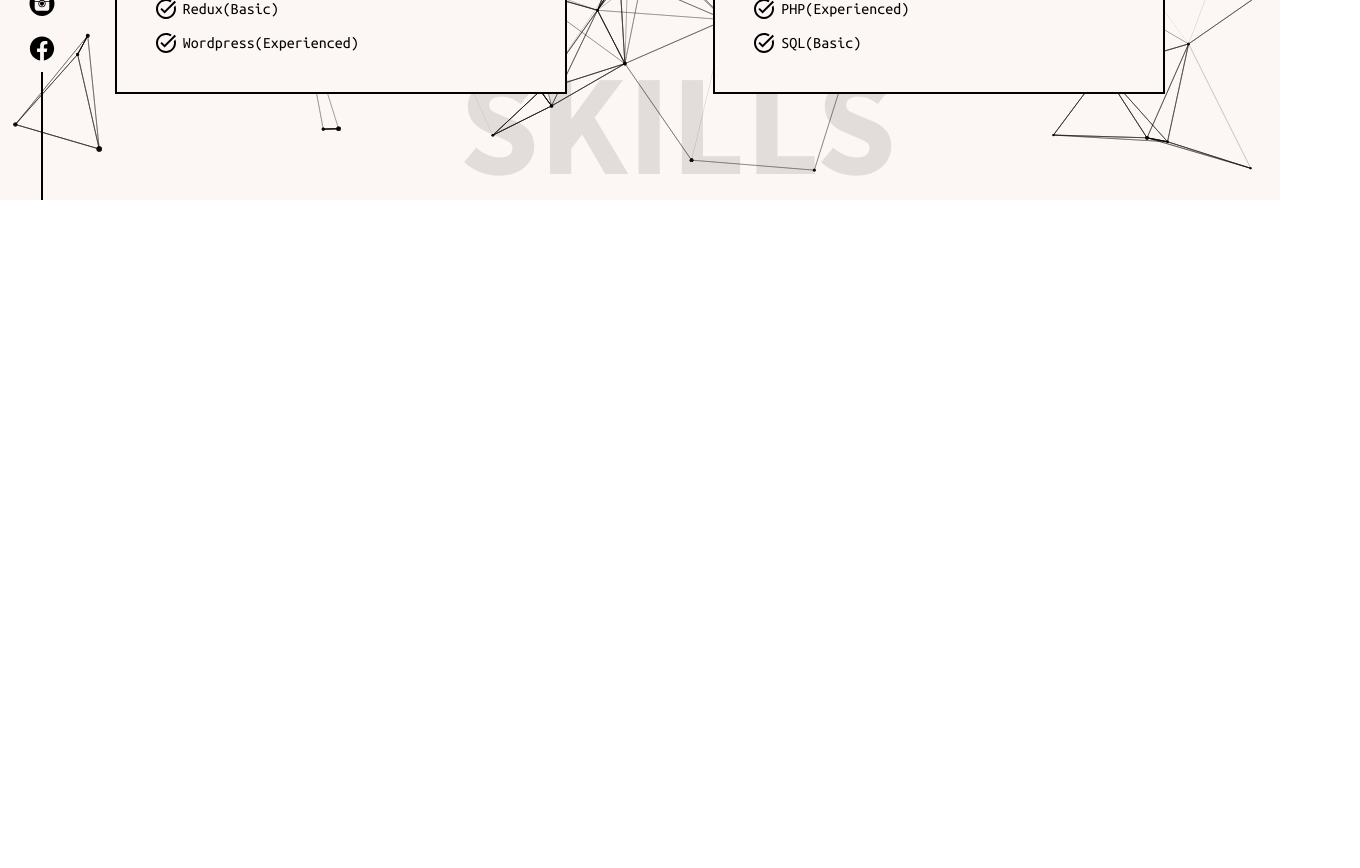
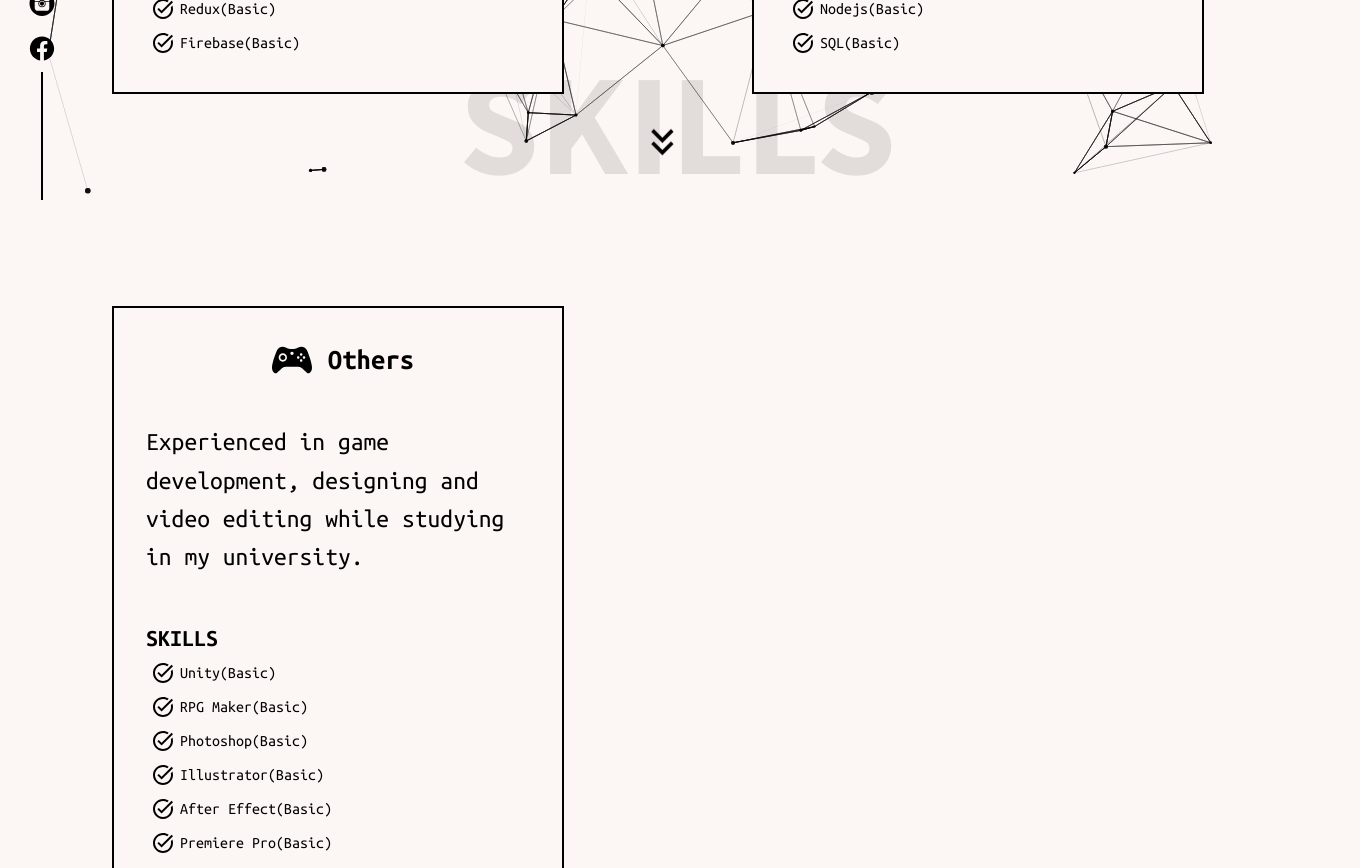
Before and after one commit to jia-wei-00/react-portfolio, a React (Create React App) app: page /skills in a window 1280 px wide. Shown: the part 600-1468 px from the top of the page, 1360 px wide, since content can reach past the window. Before the commit the page ends 800 px from the top, so only its background shows below. Built offline with nearby package versions, Linux system fonts and the light colour scheme.

Commit message:
update skills and add features

```diff
--- a/src/components/ContactBox.js
+++ b/src/components/ContactBox.js
@@ -140,6 +140,7 @@ const ContactBox = (props) => {
       initial={{ height: 0 }}
       animate={{ height: "55vh" }}
       transition={{ type: "spring", duration: 2 }}
+      exit={{ height: 0, opacity: 0, transition: { duration: 0.5 } }}
     >
       <CancelIcon onClick={() => props.close(false)} />
       <SubBox>
--- a/src/components/Main.js
+++ b/src/components/Main.js
@@ -12,7 +12,6 @@ import ContactBox from "./ContactBox";
 import { ToastContainer } from "react-toastify";
 
 const MainContainer = styled(motion.div)`
-  /* background: ${(props) => props.theme.body}; */
   width: 100vw;
   height: 100vh;
   overflow: hidden;
--- a/src/components/MySkillsPage.js
+++ b/src/components/MySkillsPage.js
@@ -1,26 +1,30 @@
-import React from "react";
-import styled, { ThemeProvider } from "styled-components";
+import React, { useState, useEffect } from "react";
+import styled, { ThemeProvider, keyframes } from "styled-components";
 import { lightTheme } from "./Themes";
-import { Develope } from "./AllSvgs";
+import { Develope, Game } from "./AllSvgs";
 import TaskAltIcon from "@mui/icons-material/TaskAlt";
-import { Frontend, Backend } from "../data/SkillsData";
+import { Frontend, Backend, Others } from "../data/SkillsData";
 import LogoComponents from "../subComponents/LogoComponents";
 import SocialIcons from "../subComponents/SocialIcons";
 import ParticleComponent from "../subComponents/ParticleComponent";
 import PowerButton from "../subComponents/PowerButton";
 import BigTitle from "../subComponents/BigTitle";
 import { motion } from "framer-motion";
+import KeyboardDoubleArrowDownIcon from "@mui/icons-material/KeyboardDoubleArrowDown";
 
 const Box = styled(motion.div)`
   background-color: ${(props) => props.theme.body};
   width: 100vw;
-  height: 100vh;
+  height: 200vh;
   position: relative;
-  display: flex;
+  display: grid;
+  grid-template-columns: 1fr 1fr;
   justify-content: space-evenly;
   align-items: center;
+  padding-left: 10vh;
 
   @media only screen and (max-width: 767px) {
+    display: flex;
     flex-direction: column;
     height: auto;
     padding: 5.5rem 0;
@@ -124,6 +128,27 @@ const Description = styled.div`
   }
 `;
 
+const shake = keyframes`
+from {
+  transform: translateY(-50%);
+}
+to {
+  transform: translateY(0%);
+}
+`;
+
+const Arrow = styled.div`
+  position: fixed;
+  left: 50%;
+  top: 90%;
+  transform: translateX(-50%);
+  animation: ${shake} infinite 1s alternate;
+
+  & > :first-child {
+    font-size: calc(2em + 1vw);
+  }
+`;
+
 //Framer-motion configuration
 const container = {
   hidden: { opacity: 0 },
@@ -138,6 +163,23 @@ const container = {
 };
 
 const MySkillsPage = () => {
+  const [visible, setVisible] = useState(true);
+
+  useEffect(() => {
+    const check = () => {
+      if (window.pageYOffset < 500) {
+        setVisible(true);
+      } else {
+        setVisible(false);
+      }
+    };
+
+    window.addEventListener("scroll", check);
+    return () => {
+      window.removeEventListener("scroll", check);
+    };
+  }, []);
+
   return (
     <ThemeProvider theme={lightTheme}>
       <Box
@@ -150,13 +192,13 @@ const MySkillsPage = () => {
         <SocialIcons theme="light" />
         <PowerButton />
         <ParticleComponent theme="light" />
+
         <Main>
           <Title>
             <Develope width={40} height={40} /> Frontend Development
           </Title>
           <Description>
-            I have experience in frontend development using both CMS and
-            codebase.
+            Experienced in frontend development using both CMS and codebase.
           </Description>
 
           <ul>
@@ -201,7 +243,38 @@ const MySkillsPage = () => {
             </div>
           </ul>
         </Main>
+        <Main>
+          <Title>
+            <Game width={40} height={40} />
+            Others
+          </Title>
+          <Description>
+            Experienced in game development, designing and video editing while
+            studying in my university.
+          </Description>
+
+          <ul>
+            <strong>SKILLS</strong>
+            <div>
+              {Others.map((data) => {
+                return (
+                  <li>
+                    <TaskAltIcon />
+                    <span>
+                      {data.skill}({data.level})
+                    </span>
+                  </li>
+                );
+              })}
+            </div>
+          </ul>
+        </Main>
         <BigTitle text="SKILLS" top="80%" right="30%" />
+        {visible && (
+          <Arrow>
+            <KeyboardDoubleArrowDownIcon />
+          </Arrow>
+        )}
       </Box>
     </ThemeProvider>
   );
--- a/src/components/WorkPage.js
+++ b/src/components/WorkPage.js
@@ -14,7 +14,7 @@ import { YinYang } from "./AllSvgs";
 
 const Box = styled(motion.div)`
   background-color: ${(props) => props.theme.body};
-  height: 600vh;
+  height: 650vh;
   position: relative;
   display: flex;
   align-items: center;
--- a/src/components/WorkTimeline.js
+++ b/src/components/WorkTimeline.js
@@ -99,7 +99,7 @@ const WorkTimeline = (props) => {
   return (
     <>
       {!isMobile ? (
-        <TimelineItem>
+        <TimelineItem style={{ zIndex: 10 }}>
           <TimelineOppositeContent color="text.secondary">
             <Title variants={Item}>
               <div>
--- a/src/data/SkillsData.js
+++ b/src/data/SkillsData.js
@@ -26,8 +26,8 @@ export const Frontend = [
   },
   {
     id: 6,
-    skill: "Firebase",
-    level: "Basic",
+    skill: "Wordpress",
+    level: "Experienced",
   },
   {
     id: 7,
@@ -36,16 +36,16 @@ export const Frontend = [
   },
   {
     id: 8,
-    skill: "Wordpress",
-    level: "Experienced",
+    skill: "Firebase",
+    level: "Basic",
   },
 ];
 
 export const Backend = [
   {
     id: 1,
-    skill: "Nodejs",
-    level: "Basic",
+    skill: "PHP",
+    level: "Experienced",
   },
   {
     id: 2,
@@ -54,8 +54,8 @@ export const Backend = [
   },
   {
     id: 3,
-    skill: "PHP",
-    level: "Experienced",
+    skill: "Nodejs",
+    level: "Basic",
   },
   {
     id: 4,
@@ -63,3 +63,36 @@ export const Backend = [
     level: "Basic",
   },
 ];
+
+export const Others = [
+  {
+    id: 1,
+    skill: "Unity",
+    level: "Basic",
+  },
+  {
+    id: 2,
+    skill: "RPG Maker",
+    level: "Basic",
+  },
+  {
+    id: 3,
+    skill: "Photoshop",
+    level: "Basic",
+  },
+  {
+    id: 4,
+    skill: "Illustrator",
+    level: "Basic",
+  },
+  {
+    id: 5,
+    skill: "After Effect",
+    level: "Basic",
+  },
+  {
+    id: 6,
+    skill: "Premiere Pro",
+    level: "Basic",
+  },
+];
```
